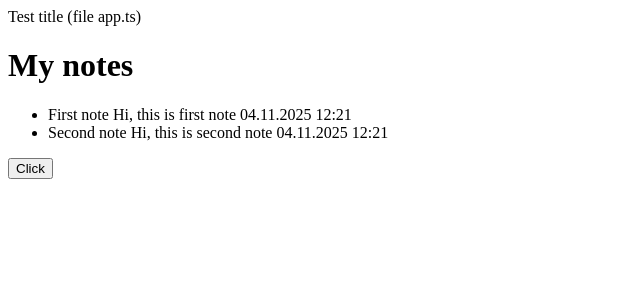
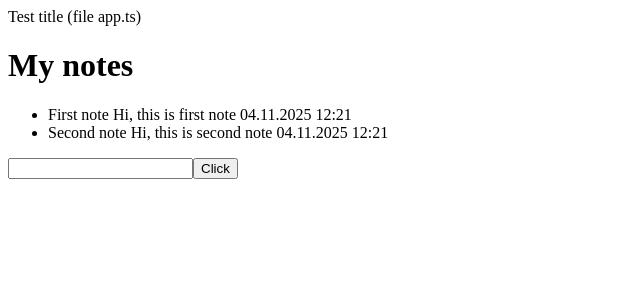
Before and after one commit to Grinch3214/learn-angular, an Angular app: page / in a window 1280 px wide. Shown: the top 300 px of the page, without its empty margins (0-640 px from the left). Built offline with nearby package versions, Linux system fonts and the light colour scheme.

Commit message:
Binding in Angular

```diff
--- a/src/app/footer/footer.html
+++ b/src/app/footer/footer.html
@@ -1,3 +1,5 @@
-<footer>
+<footer [ngClass]="{ 'footer-class': username }">
+	<p *ngIf="username" [ngStyle]="{'color': username  ? 'blue': 'black'}">Hello user: {{ username }}</p>
+	<input type=" text" [(ngModel)]="username">
 	<button (click)="onSubscribe()">Click</button>
 </footer>
--- a/src/app/footer/footer.scss
+++ b/src/app/footer/footer.scss
@@ -0,0 +1,3 @@
+.footer-class {
+  background: #d9ff00;
+}
--- a/src/app/footer/footer.ts
+++ b/src/app/footer/footer.ts
@@ -1,8 +1,10 @@
 import { Component, Output, EventEmitter } from '@angular/core';
+import { FormsModule } from '@angular/forms';
+import { CommonModule } from '@angular/common';
 
 @Component({
   selector: 'app-footer',
-  imports: [],
+  imports: [FormsModule, CommonModule],
   templateUrl: './footer.html',
   styleUrl: './footer.scss',
 })
@@ -12,4 +14,6 @@ export class Footer {
   onSubscribe() {
     this.subscribeClicked.emit();
   }
+
+  username = '';
 }
```
